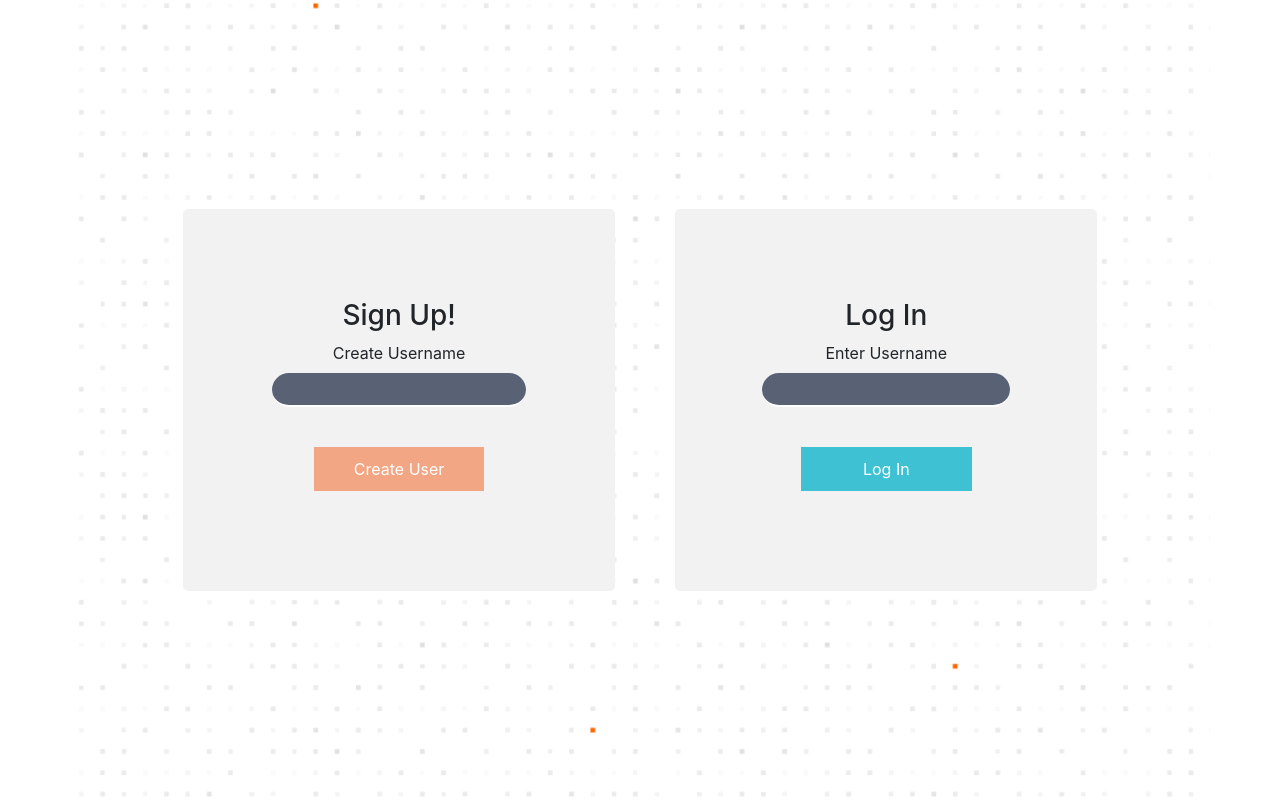
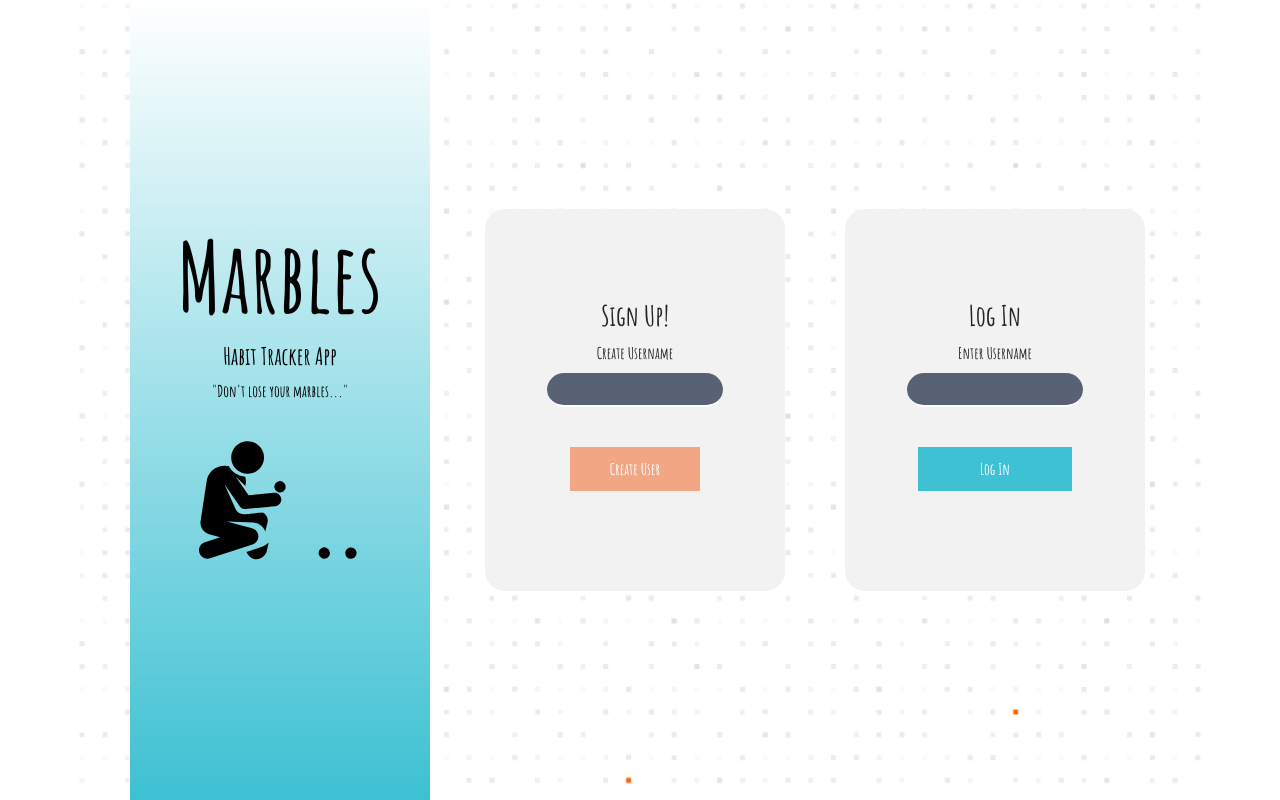
Before and after one commit to honnnei/habit-app, a React (Create React App) app in the folder client/: page / in a window 1280 px wide. Built offline with nearby package versions, Linux system fonts and the light colour scheme.

Commit message:
Form CSS

```diff
--- a/client/package.json
+++ b/client/package.json
@@ -40,6 +40,7 @@
     "enzyme": "^3.11.0",
     "enzyme-adapter-react-16": "^1.15.2",
     "react-router-dom": "^5.2.0",
-    "react-test-renderer": "^16.13.1"
+    "react-test-renderer": "^16.13.1",
+    "svg-react-loader": "^0.4.6"
   }
 }
--- a/client/public/index.html
+++ b/client/public/index.html
@@ -16,6 +16,7 @@
   integrity="sha384-Vkoo8x4CGsO3+Hhxv8T/Q5PaXtkKtu6ug5TOeNV6gBiFeWPGFN9MuhOf23Q9Ifjh"
   crossorigin="anonymous"
 />
+<link href="https://fonts.googleapis.com/css2?family=Amatic+SC:wght@700&display=swap" rel="stylesheet">
 <script src="https://kit.fontawesome.com/625ae688a6.js" crossorigin="anonymous"></script>
     <!--
       manifest.json provides metadata used when your web app is installed on a
--- a/client/src/App.css
+++ b/client/src/App.css
@@ -1,6 +1,13 @@
+* {
+  font-family: 'Amatic SC', cursive;
+}
+
 /* FORM SECTION */
 .formDiv {
   background-image: url(../src/img/Pattern-Randomized.svg);
+  background-size: cover;
+  height: 100%;
+  margin: auto;
 }
 
 .formsub {
@@ -8,19 +15,28 @@
   flex-direction: row;
   align-items: center;
   height: 100vh;
-  margin: auto;
+  padding: 20px;
 }
 
-.form1,
+
+.form1 {
+  min-width: 300px;
+  text-align: center;
+  border-radius: 20px;
+  background-color: #f2f2f2;
+  padding: 90px 4px;
+  margin: 30px;
+}
+
 .form2 {
-    min-width: 200px;
+    min-width: 300px;
     text-align: center;
-    border-radius: 5px;
+    border-radius: 20px;
     background-color: #f2f2f2;
     padding: 90px 4px;
     margin: 30px;
+}
 
-}
 .ulabel{
   width: 70%;
 }
@@ -92,7 +108,35 @@ input {
     margin: 30px 0px;
   }
 
-  /* CHECKBOX */
-  input[type="checkbox"] + label {
-    cursor: pointer;
+  /* ANIMATION */
+
+  .animate {
+    width: 60%;
   }
+
+  .marbleAnimate {
+    display: flex;
+    flex-direction: column;
+    justify-content: center;
+    align-items: center;
+    height: 100vh;
+    width: 300px;
+    color: white;
+    background: #3dc1d3;
+    background: -webkit-linear-gradient(to bottom, #fff,#3dc1d3);
+    background: linear-gradient(to bottom, #fff, #3dc1d3);
+  }
+
+.marbleAnimate
+h1 {
+  font-size: 6em;
+  color: black;
+  font-weight: 500;
+}
+
+.marbleAnimate
+h4,
+p{
+  color: black;
+  text-align: center;
+}
--- /dev/null
+++ b/client/src/components/Animation.js
@@ -0,0 +1,9 @@
+import React from 'react';
+import Marble from '../img/Marble.svg';
+
+function Animation() {
+  return (
+    <object className="animate" type="image/svg+xml" data={Marble}>svg-animation</object>
+  );
+}
+export default Animation;
--- a/client/src/components/Form.js
+++ b/client/src/components/Form.js
@@ -1,6 +1,7 @@
 import React from 'react';
 import { Link } from 'react-router-dom';
 import '../App.css';
+import Animation from './Animation';
 
 
 class Form extends React.Component {
@@ -35,8 +36,14 @@ class Form extends React.Component {
   render() {
     return (
           <div className='container formDiv'>
+            <div className='formsub justify-content-center ml-auto '>
+              <div className='container marbleAnimate'>
+            <h1>Marbles</h1>
+            <h4>Habit Tracker App</h4>
+            <p>"Don't lose your marbles..."</p>
+            <Animation />
+            </div>
 
-            <div className='formsub justify-content-center ml-auto '>
               <div className="form1">
                 <form>
                     <h3>Sign Up!</h3>
```
Also changed, not shown: client/src/webpack.config.js (added, +7 -0 lines), 1 other file (tests, documents, lock files or other folders).
